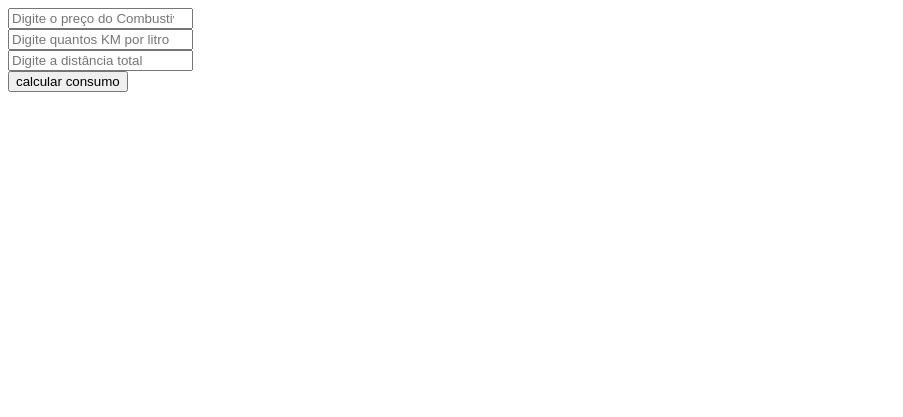
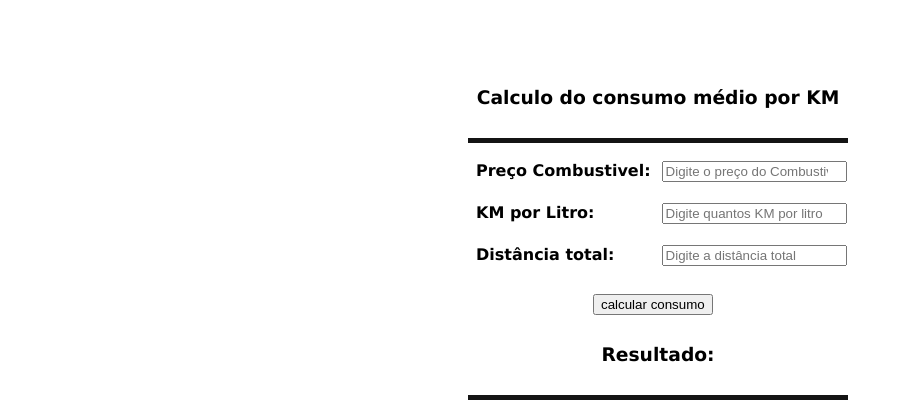
Before and after one commit to william-oliveira-sena/Aula-JS-DIO, a plain HTML site: page Primeiro Desafio/index.html in a window 1280 px wide. Shown: the whole page, without its empty margins (0-903 px from the left). Drawn offline with Linux system fonts and the light colour scheme.

Commit message:
criação do CSS e correções nos códigos.

```diff
--- a/Primeiro Desafio/index.html
+++ b/Primeiro Desafio/index.html
@@ -5,60 +5,46 @@
     <meta http-equiv='X-UA-Compatible' content='IE=edge'>
     <meta name="viewport" content="width=device-width, initial-scale=1.0">
     <title>Consume Médio Por KM</title>
-
-<!--   <meta name='viewport' content='width=device-width, initial-scale=1'>
-     <link rel='stylesheet' type='text/css' media='screen' href='main.css'>-->
+    <link rel='stylesheet' type='text/css' media='screen' href='style.css'>
+<!--   <meta name='viewport' content='width=device-width, initial-scale=1'>-->
 <!--margin-right: 400px;
     margin-left: 700px;-->
     <script src="consumo_medio.js"></script>
-<style>
-div#saida1{
-    border-radius: 20px;
-    background-color:#008080;
-
-    margin-top: 50px;
-    width: 600px;
-    height: 550px;
-    position: absolute;
-}
-div#saida{
-    margin-right: 5%;
-    margin-left: 5%;
-    margin-top: 5%;
-    font-family: Verdana, Geneva, Tahoma, sans-serif;
-    color: #105555;
-    overflow: auto;
-    display: flex;
-    flex-direction: row;
-    max-height: 490px;
-}
 
 
-</style>
-
 </head>
-<body>
-    <div id="form">
+<body id="fundo">
+    <div id="fundo">
+          <div id="cabecalho">
+            <h3> Calculo do consumo médio por KM</h3>
+          </div>
+            <div id="linha"></div>
         <form>
-            <div>
+            <div id="form">
+                   <label for="preco"> Preço Combustivel:</label>
                 <input type="number" id="precocombustivel" placeholder="Digite o preço do Combustivel">
             </div>
-            <div>
+            <div id="form">
+               <label for="kmlitro"> KM por Litro:</label>
                 <input type="number" id="kmporlitro" placeholder="Digite quantos KM por litro">
             </div>
-            <div>
+            <div id="form">
+               <label for="distaciatotal"> Distância total:</label>
                 <input type="number" id="distanciaemkm" placeholder="Digite a distância total">
             </div>
-            <div>
+            <div id="botao">
                 <button type="submit" onclick="calcular()">calcular consumo </button>
             </div>
 
         </form>
+        <div id="cabecalho">
+            <h3> Resultado: </h3>
+        </div>
+           <div id="linha"></div>
+        <div id="saida">
+
+        </div>
     </div>
 
-    <div id="saida">
-
-
-</div>
 </body>
 </html>
--- /dev/null
+++ b/Primeiro Desafio/style.css
@@ -0,0 +1,95 @@
+div#saidafundo{
+    border-radius: 20px;
+    margin-right: 400px;
+    margin-left: 700px;
+    margin-top: 150px;
+
+
+    width: 400px;
+    height: 300px;
+    position: absolute;
+}
+div#saida{
+    margin-right: 5%;
+    margin-left: 5%;
+    margin-top: 5%;
+    font-family: Verdana, Geneva, Tahoma, sans-serif;
+    width: 400px;
+    height: 300px;
+    overflow: auto;
+    display: flex;
+    flex-direction: row;
+    max-height: 490px;
+
+
+}
+
+
+
+div#fundo{
+    border-radius: 20px;
+
+    align-items: center;
+
+    margin-left: 450px;
+    margin-top: 50px;
+    width: 400px;
+    height: 600px;
+    position: absolute;
+}
+div#cabecalho{
+    color: black;
+    font-weight: bold;
+    border-radius: 20px;
+    font-family: Verdana, Geneva, Tahoma, sans-serif;
+    margin-left: 10px;
+    margin-right: 10px;
+    margin-top: 10px;
+    margin-bottom: 10px;
+    display: inline-block;
+    height: 60px;
+    width: 380px;
+    text-align: center;
+}
+div#linha{
+    background-color: #141414;
+    margin-left: 10px;
+    margin-right: 10px;
+    height: 5px;
+    width: 380px;
+}
+div#form{
+
+    color: black;
+    font-weight: bold;
+    width: 400px;
+    margin-top: 15px;
+    margin-bottom: 5px;
+    margin-left: 15px;
+    margin-right: 15px;
+    padding: 3px;
+    font-family: Verdana, Geneva, Tahoma, sans-serif;
+    size: 16px;
+}
+input[type=text], input[type=tel], input[type=date]{
+    background-color: #E6E6FA;
+    border-radius: 10px;
+    padding: 10px;
+    width: 800;
+    border: 1px solid #999;
+    outline: 0;
+
+
+}
+div#botao{
+    border-bottom: 50px;
+    margin-top: 25px;
+    margin-left: 135px;
+
+}
+
+label{
+    width: 180px;
+    display: inline-block;
+
+}
```
